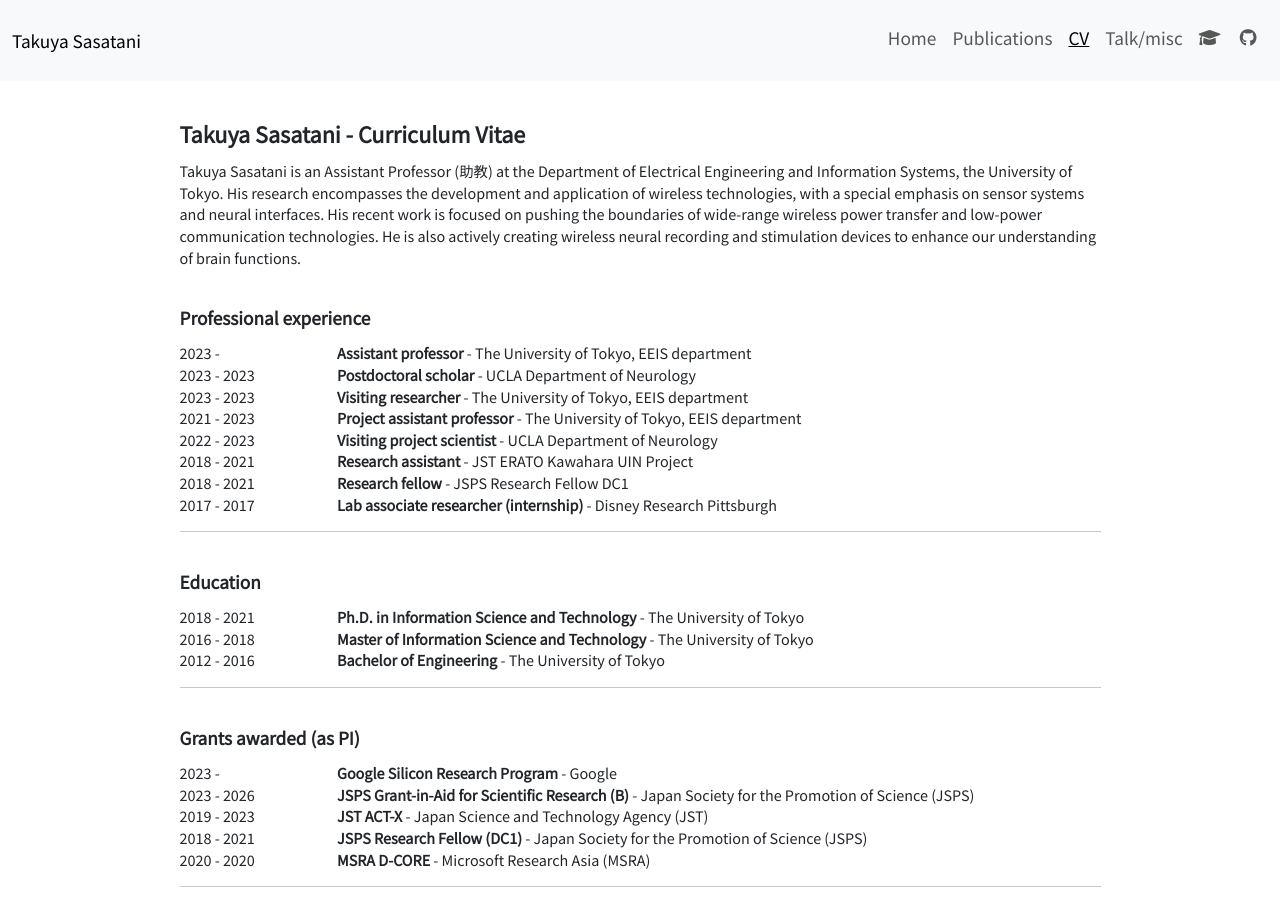
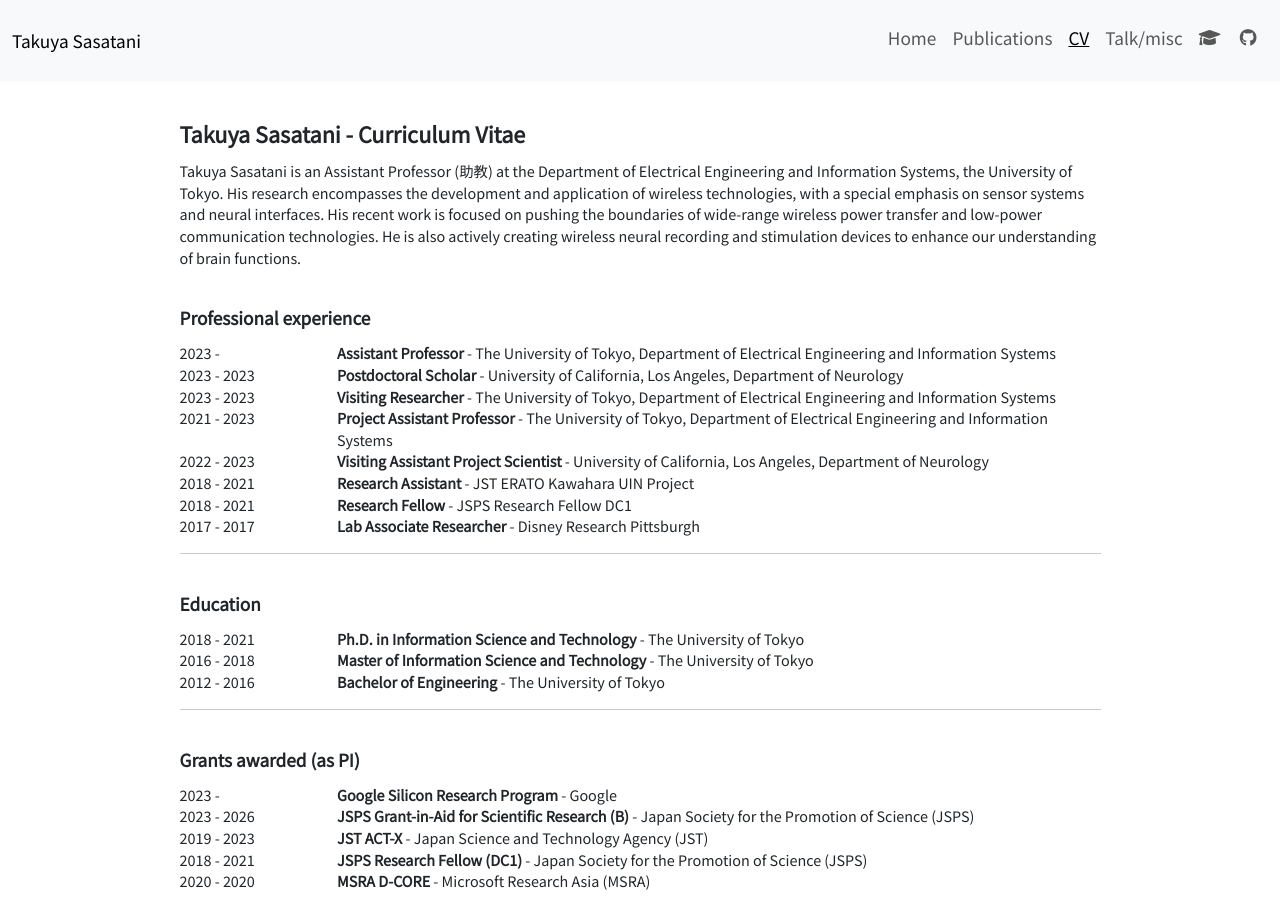
Before and after one commit to t-sasatani/t-sasatani.github.io, a Jekyll site: the page built from _pages/cv.md, in a window 1280 px wide and 900 px high. Built offline with Jekyll 4.4.1, drawn with Linux system fonts in a browser that asks for light colours; some of the changed text lies outside the part shown.

Commit message:
Update publications data

```diff
--- a/_data/career.yml
+++ b/_data/career.yml
@@ -1,41 +1,44 @@
 ---
-- affiliation: The University of Tokyo, EEIS department
-  title: Assistant professor
+- affiliation: The University of Tokyo, Department of Electrical Engineering and Information
+    Systems
+  title: Assistant Professor
   start_date: 2023/4/1
   end_date:
   location: Tokyo
-- affiliation: UCLA Department of Neurology
-  title: Postdoctoral scholar
+- affiliation: University of California, Los Angeles, Department of Neurology
+  title: Postdoctoral Scholar
   start_date: 2023/4/1
   end_date: 2023/9/30
   location: Los Angeles
-- affiliation: The University of Tokyo, EEIS department
-  title: Visiting researcher
+- affiliation: The University of Tokyo, Department of Electrical Engineering and Information
+    Systems
+  title: Visiting Researcher
   start_date: 2023/4/1
   end_date: 2023/9/30
   location: Tokyo
-- affiliation: The University of Tokyo, EEIS department
-  title: Project assistant professor
+- affiliation: The University of Tokyo, Department of Electrical Engineering and Information
+    Systems
+  title: Project Assistant Professor
   start_date: 2021/4/1
   end_date: 2023/3/31
   location: Tokyo
-- affiliation: UCLA Department of Neurology
-  title: Visiting project scientist
+- affiliation: University of California, Los Angeles, Department of Neurology
+  title: Visiting Assistant Project Scientist
   start_date: 2022/7/26
   end_date: 2023/3/31
   location: Los Angeles
 - affiliation: JST ERATO Kawahara UIN Project
-  title: Research assistant
+  title: Research Assistant
   start_date: 2018/5/23
   end_date: 2021/3/31
   location: Tokyo
 - affiliation: JSPS Research Fellow DC1
-  title: Research fellow
+  title: Research Fellow
   start_date: 2018/4/1
   end_date: 2021/3/31
   location: Tokyo
 - affiliation: Disney Research Pittsburgh
-  title: Lab associate researcher (internship)
+  title: Lab Associate Researcher
   start_date: 2017/1/23
   end_date: 2017/7/23
   location: Pittsburgh
--- a/_data/publication.yml
+++ b/_data/publication.yml
@@ -2012,7 +2012,7 @@
     Cavity Resonators
   publication: Proceedings of the 2018 ACM International Joint Conference on Pervasive
     and Ubiquitous Computing
-  publication_abbr: ACM UbiComp`
+  publication_abbr: ACM UbiComp
   type: conference-en-adjunct
   thumbnail:
   author: Takuya Sasatani; Alanson P. Sample; Yoshihiro Kawahara
```
